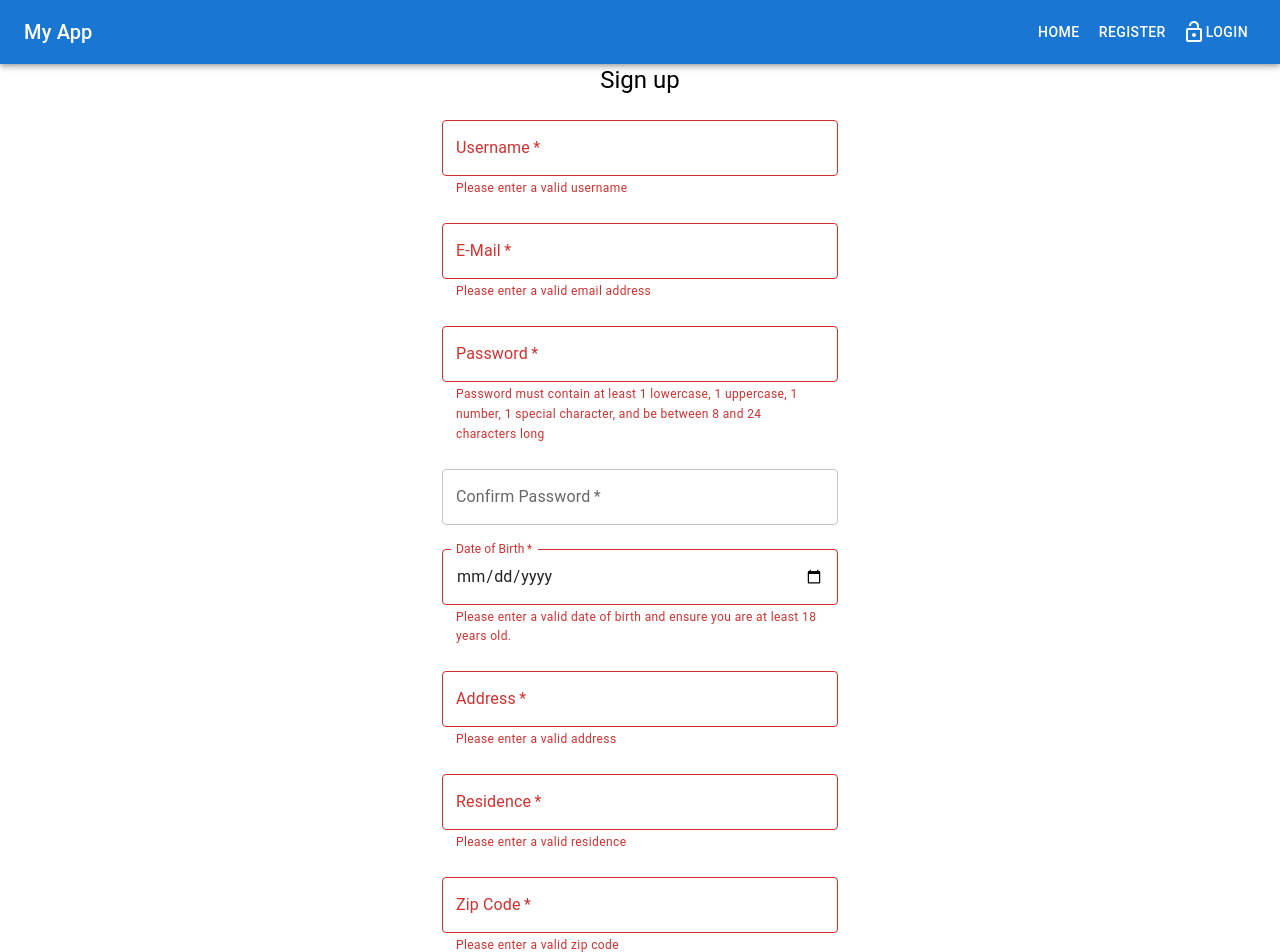
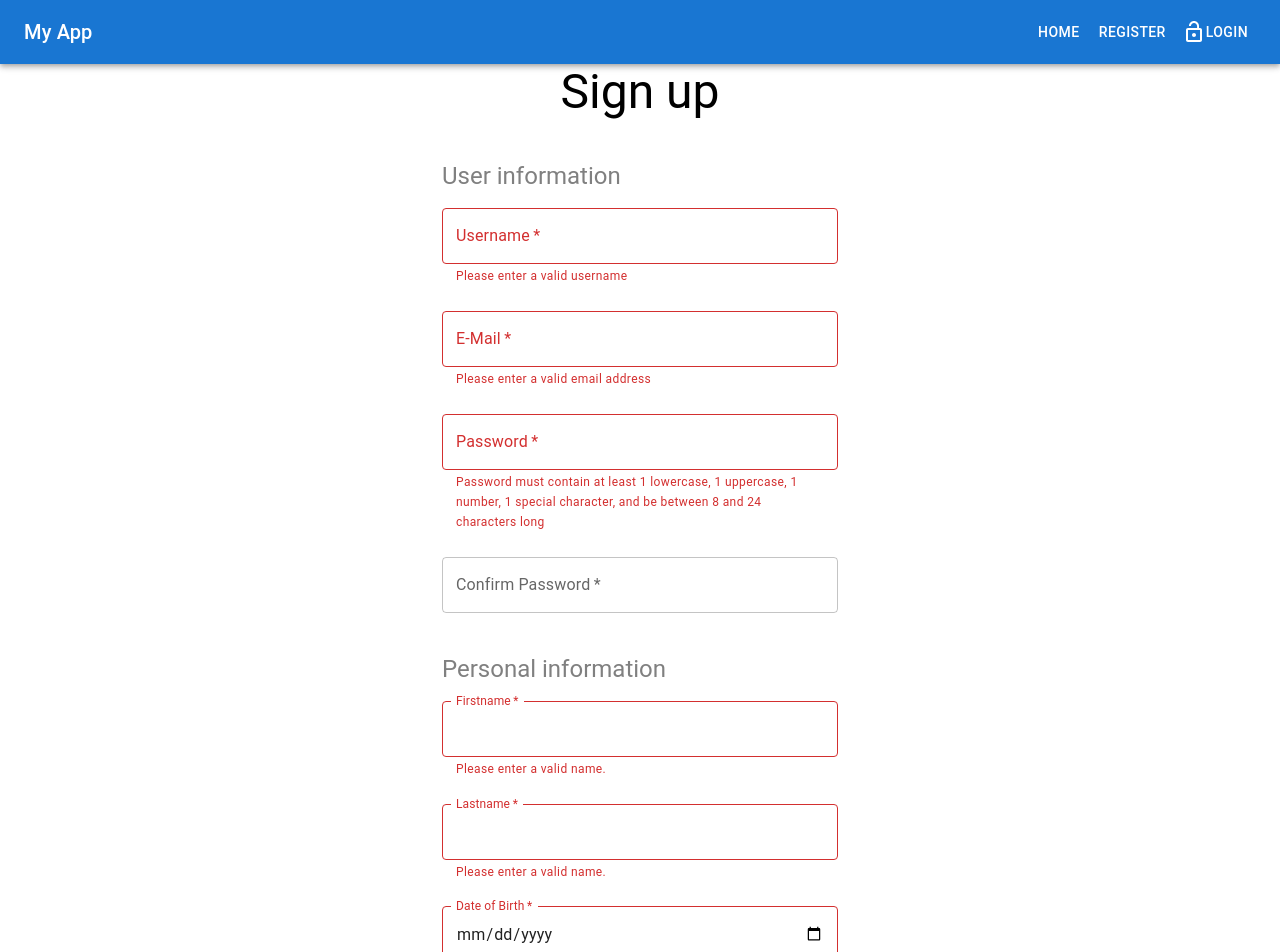
Before and after one commit to ckeck-ck/stockdemogame, a React (Create React App) app: page /register in a window 1280 px wide. Shown: the top 952 px of the page. Built offline with nearby package versions, Linux system fonts and the light colour scheme.

Commit message:
Changed chart library to better fit the purpose

```diff
--- a/package.json
+++ b/package.json
@@ -10,9 +10,10 @@
     "@testing-library/jest-dom": "^5.16.5",
     "@testing-library/react": "^13.4.0",
     "@testing-library/user-event": "^13.5.0",
-    "chart.js": "^4.2.1",
+    "plotly.js": "^2.18.2",
     "react": "^18.2.0",
     "react-dom": "^18.2.0",
+    "react-plotly.js": "^2.6.0",
     "react-router-dom": "^6.8.1",
     "react-scripts": "5.0.1",
     "recharts": "^2.4.3",
--- a/src/components/Dashboard.js
+++ b/src/components/Dashboard.js
@@ -1,5 +1,7 @@
 import React, { useState, useEffect } from 'react';
-import { LineChart, Line, XAxis, YAxis, CartesianGrid, Tooltip, Legend, ResponsiveContainer } from 'recharts';
+import Plot from 'react-plotly.js';
+
+//import { LineChart, Line, XAxis, YAxis, CartesianGrid, Tooltip, Legend, ResponsiveContainer } from 'recharts';
 
 // import designs based on mui
 import Box from '@mui/material/Box';
@@ -65,6 +67,8 @@ const getCommission = (orderValue) => {
     const commission = Math.max(9.99, Math.min(59.99, baseCommission + percentageCommission));
     return commission.toFixed(2);
 };
+
+
 
 const Dashboard = () => {
     const [data, setData] = useState(initialData);
@@ -151,17 +155,38 @@ const Dashboard = () => {
                 <Typography variant="h4" align="center" gutterBottom>
                     Mustermann AG Stock Price
                 </Typography>
-                <ResponsiveContainer width="100%" height={400}>
-                    <LineChart data={data}>
-                        <XAxis dataKey="name" domain={['dataMin', 'dataMax']} />
-                        <YAxis />
-                        <CartesianGrid strokeDasharray="3 3" />
-                        <Tooltip />
-                        <Legend />
-                        <Line type="monotone" dataKey="bidPrice" stroke="#00a152" connectNulls activeDot={{ r: 8 }} />
-                        <Line type="monotone" dataKey="askPrice" stroke="#ffbe3d" connectNulls activeDot={{ r: 8 }} />
-                    </LineChart>
-                </ResponsiveContainer>
+                <Plot
+                    data={[
+                        {
+                            x: data.map(entry => entry.name),
+                            y: data.map(entry => entry.bidPrice),
+                            type: 'scatter',
+                            mode: 'lines+markers',
+                            name: 'Bid Price',
+                            marker: { color: '#00a152' },
+                            line: { shape: 'spline' }
+                        },
+                        {
+                            x: data.map(entry => entry.name),
+                            y: data.map(entry => entry.askPrice),
+                            type: 'scatter',
+                            mode: 'lines+markers',
+                            name: 'Ask Price',
+                            marker: { color: '#ffbe3d' },
+                            line: { shape: 'spline' }
+                        },
+                    ]}
+                    layout={{
+                        width: 800,
+                        height: 400,
+                        title: 'Stock Price',
+                        xaxis: { title: 'Time (s)' },
+                        yaxis: { title: 'Price (€)' }
+                    }}
+                    config={{
+                        animation: { frames: { duration: 1000 / 30 } }
+                    }}
+                />
             </Box>
             <Box mt={3}>
                 <Typography variant="h5" gutterBottom>
--- a/src/components/Register.js
+++ b/src/components/Register.js
@@ -109,7 +109,7 @@ const Register = () => {
 
     return (
         <Container component="main" maxWidth="xs">
-            <Typography component="h1" variant="h5" align='center'>
+            <Typography component="h1" variant="h3" align='center'>
                 Sign up
             </Typography>
             <Box
@@ -117,6 +117,10 @@ const Register = () => {
                 onSubmit={registerUser}
                 sx={{ mt: 1 }}
             >
+                <Typography variant='h5' color={'gray'}>
+                    <br />
+                    User information
+                </Typography>
                 <TextField
                     margin="normal"
                     required
@@ -166,6 +170,42 @@ const Register = () => {
                     onChange={(e) => setPasswordConfirmation(e.target.value)}
                     error={!doPasswordsMatch()}
                     helperText={!doPasswordsMatch() ? 'Passwords do not match' : ''}
+                />
+                <Typography variant='h5' color={'gray'}>
+                    <br />
+                    Personal information
+                </Typography>
+                <TextField
+                    margin="normal"
+                    required
+                    fullWidth
+                    name="firstName"
+                    label="Firstname"
+                    type="text"
+                    id="firstName"
+                    value={firstName}
+                    onChange={(e) => setFirstName(e.target.value)}
+                    error={!isFirstnameValid()}
+                    helperText={!isFirstnameValid() ? 'Please enter a valid name.' : ''}
+                    InputLabelProps={{
+                        shrink: true,
+                    }}
+                />
+                <TextField
+                    margin="normal"
+                    required
+                    fullWidth
+                    name="lastName"
+                    label="Lastname"
+                    type="text"
+                    id="lastName"
+                    value={lastName}
+                    onChange={(e) => setLastName(e.target.value)}
+                    error={!isLastNameValid()}
+                    helperText={!isLastNameValid() ? 'Please enter a valid name.' : ''}
+                    InputLabelProps={{
+                        shrink: true,
+                    }}
                 />
                 <TextField
                     margin="normal"
```
Also changed, not shown: 1 other file (tests, documents, lock files or other folders).
